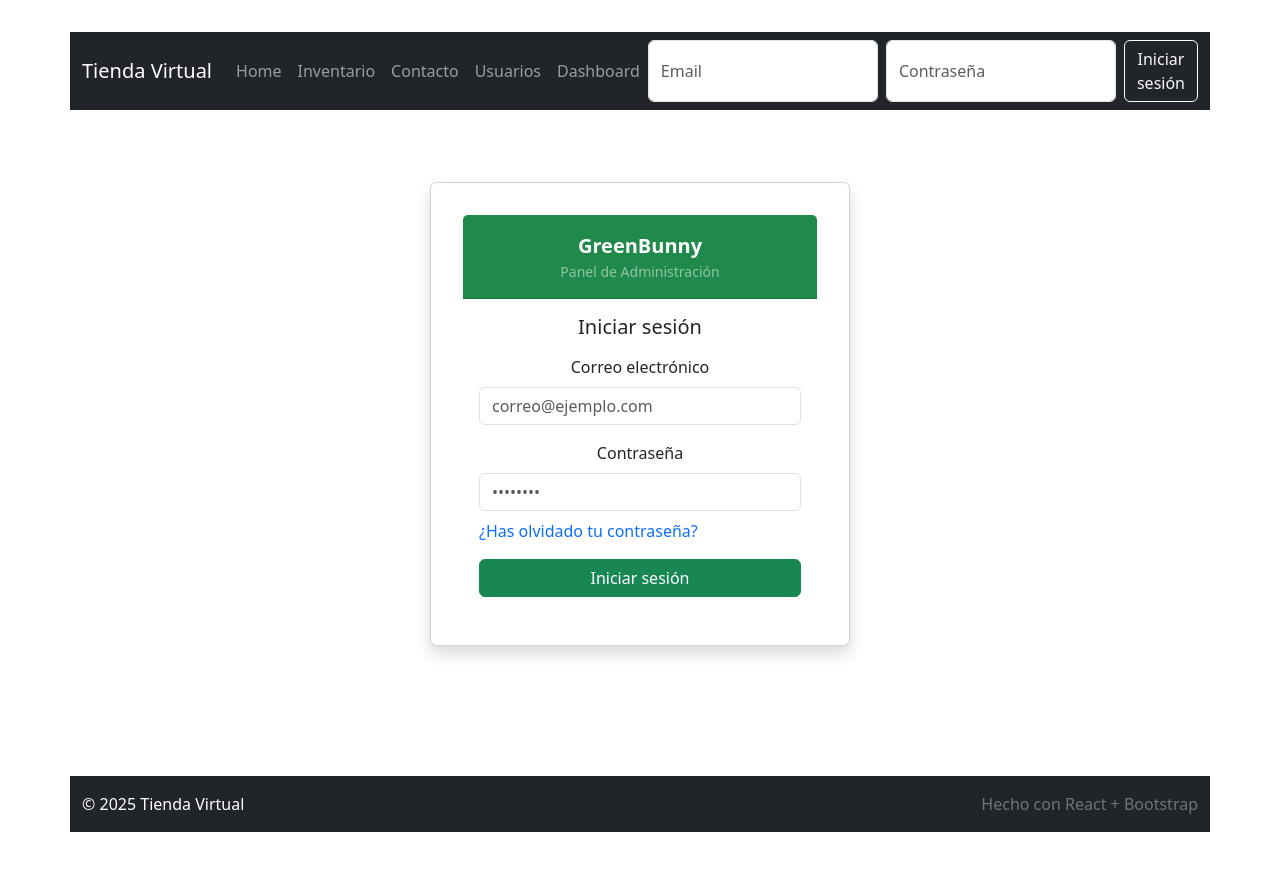
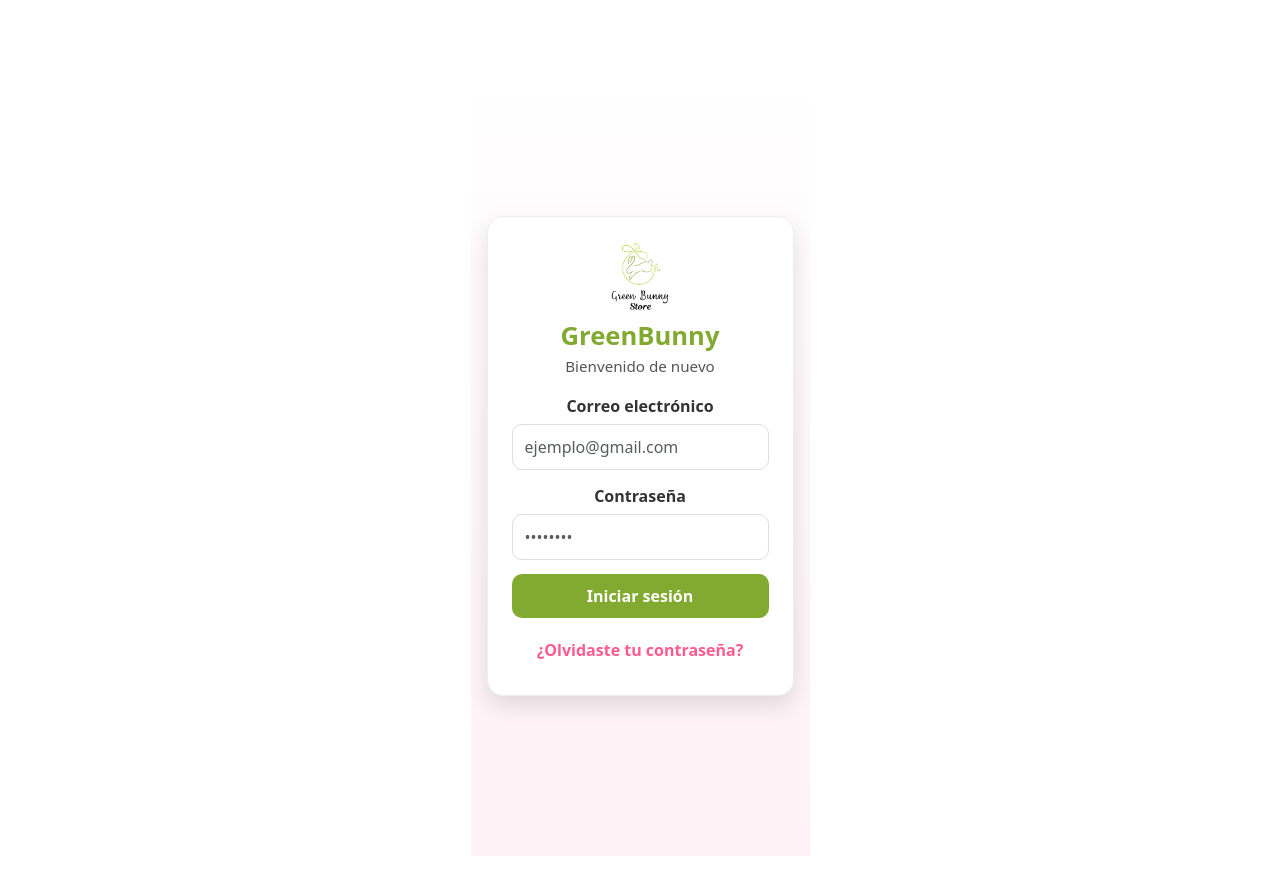
Before and after one commit to JuanVargasCastillo/Proyecto-Fullstack2-React, a React (Vite) app in the folder frontend/: page /login in a window 1280 px wide. Shown: the top 894 px of the page. Before the commit the page ends 864 px from the top, so only its background shows below. Built offline with nearby package versions, Linux system fonts and the light colour scheme.

Commit message:
Login funcionando para conectar con backend

```diff
--- a/frontend/src/App.jsx
+++ b/frontend/src/App.jsx
@@ -2,7 +2,7 @@ import { useState } from 'react'
 import reactLogo from './assets/react.svg'
 import viteLogo from '/vite.svg'
 import './App.css'
-import { Routes, Route, Navigate } from 'react-router-dom'
+import { Routes, Route, Navigate, useLocation } from 'react-router-dom'
 import 'bootstrap/dist/css/bootstrap.min.css'
 import Navbar from './componentes/Navbar/Navbar'
 import Footer from './componentes/Footer/Footer'
@@ -18,24 +18,26 @@ import { ToastProvider } from './componentes/shared/ToastProvider'
 
 function App() {
   const [count, setCount] = useState(0)
+  const location = useLocation()
+  const isLoginRoute = location.pathname === '/login'
 
   return (
     <AuthProvider>
       <ToastProvider>
         <div className="d-flex flex-column min-vh-100">
-          <Navbar />
+          {!isLoginRoute && <Navbar />}
           <main className="flex-grow-1 container py-4">
             <Routes>
-              <Route path="/" element={<Home />} />
+              <Route path="/" element={<Navigate to="/login" replace />} />
               <Route path="/login" element={<Login />} />
               <Route path="/inventario" element={<ProtectedRoute><Inventario /></ProtectedRoute>} />
               <Route path="/contacto" element={<Contacto />} />
               <Route path="/dashboard" element={<ProtectedRoute><Dashboard /></ProtectedRoute>} />
               <Route path="/usuarios" element={<ProtectedRoute><Usuarios /></ProtectedRoute>} />
-              <Route path="*" element={<Navigate to="/" replace />} />
+              <Route path="*" element={<Navigate to="/login" replace />} />
             </Routes>
           </main>
-          <Footer />
+          {!isLoginRoute && <Footer />}
         </div>
       </ToastProvider>
     </AuthProvider>
--- a/frontend/src/pages/Login/Login.jsx
+++ b/frontend/src/pages/Login/Login.jsx
@@ -1,85 +1,193 @@
-import { useState } from 'react'
-import { useNavigate } from 'react-router-dom'
-import { useAuth } from '../../context/AuthContext'
-import { useToast } from '../../componentes/shared/ToastProvider'
+import { useState } from 'react';
+import { useNavigate } from 'react-router-dom';
+import './login.css';
 
 export default function Login() {
-  const { login } = useAuth()
-  const { show } = useToast()
-  const navigate = useNavigate()
-  const [email, setEmail] = useState('')
-  const [password, setPassword] = useState('')
-  const [loading, setLoading] = useState(false)
-  const [errors, setErrors] = useState({})
+  const navigate = useNavigate();
 
-  const validate = () => {
-    const errs = {}
-    if (!email) errs.email = 'El correo es obligatorio'
-    else if (!/^[^\s@]+@[^\s@]+\.[^\s@]+$/.test(email)) errs.email = 'Formato de correo inválido'
-    if (!password) errs.password = 'La contraseña es obligatoria'
-    setErrors(errs)
-    return Object.keys(errs).length === 0
+  const [email, setEmail] = useState('');
+  const [password, setPassword] = useState('');
+
+  const [errorEmail, setErrorEmail] = useState('');
+  const [errorPassword, setErrorPassword] = useState('');
+  const [errorGeneral, setErrorGeneral] = useState('');
+
+  const [showForgotModal, setShowForgotModal] = useState(false);
+
+  const resetErrors = () => {
+    setErrorEmail('');
+    setErrorPassword('');
+    setErrorGeneral('');
+  };
+
+  const findUser = (emailToFind) => {
+    let raw =
+      localStorage.getItem('usuariosRegistrados') ||
+      localStorage.getItem('usuarios') ||
+      localStorage.getItem('Users') ||
+      '[]';
+
+    let users = [];
+    try {
+      users = JSON.parse(raw);
+      if (!Array.isArray(users)) users = [];
+    } catch {
+      users = [];
     }
 
-  const handleSubmit = async (e) => {
-    e.preventDefault()
-    if (!validate()) return
-    try {
-      setLoading(true)
-      const user = await login(email, password)
-      show(`Bienvenido ${user.nombre}`, 'success')
-      navigate('/dashboard')
-    } catch (err) {
-      show(err.message || 'Error de autenticación', 'danger')
-    } finally {
-      setLoading(false)
-    }
+    const normalizedEmail = String(emailToFind || '').trim().toLowerCase();
+
+    const user = users.find((u) => {
+      const uEmail = (u?.correo || u?.email || u?.usuario || '').toLowerCase();
+      return uEmail === normalizedEmail;
+    });
+
+    return user || null;
+  };
+
+  const getUserPassword = (user) => {
+    return user?.contrasena ?? user?.password ?? user?.pass ?? '';
+  };
+
+  const handleSubmit = (e) => {
+    e.preventDefault();
+    resetErrors();
+
+    const trimmedEmail = email.trim();
+    const trimmedPassword = password.trim();
+
+    if (!trimmedEmail || !trimmedPassword) {
+      if (!trimmedEmail) setErrorEmail('Por favor ingresa tu correo electrónico.');
+      if (!trimmedPassword) setErrorPassword('Por favor ingresa tu contraseña.');
+      setErrorGeneral('Completa los campos requeridos.');
+      return;
     }
 
+    const user = findUser(trimmedEmail);
+    if (!user) {
+      setErrorEmail('El correo no está registrado.');
+      setErrorGeneral('El correo no existe.');
+      return;
+    }
+
+    const storedPassword = getUserPassword(user);
+    if (String(storedPassword) !== trimmedPassword) {
+      setErrorPassword('Contraseña incorrecta.');
+      setErrorGeneral('Credenciales inválidas.');
+      return;
+    }
+
+    const usuarioLogueado = {
+      email: user?.correo || user?.email || trimmedEmail,
+      nombre: user?.nombre || user?.name || 'Usuario',
+      rol: user?.rol || 'ADMIN',
+    };
+    // Guardar según tu requerimiento
+    localStorage.setItem('usuarioLogueado', JSON.stringify(usuarioLogueado));
+    // También guardar en 'user' para integrarse con AuthContext existente
+    localStorage.setItem('user', JSON.stringify(usuarioLogueado));
+
+    // Forzar recarga para que AuthContext tome el usuario y ProtectedRoute permita /dashboard
+    window.location.href = '/dashboard';
+    // Como alternativa SPA (si no usas ProtectedRoute con AuthContext):
+    // navigate('/dashboard');
+  };
+
   return (
-    <div className="container d-flex align-items-center justify-content-center" style={{ minHeight: '70vh' }}>
-      <div className="card shadow" style={{ maxWidth: 420, width: '100%' }}>
-        <div className="card-header text-center" style={{ backgroundColor: '#1f8a4b', color: '#fff' }}>
-          <div className="d-flex flex-column align-items-center py-2">
-            {/* Logo GreenBunny: reemplazar src por la ruta real cuando esté disponible */}
-            <div className="fw-bold fs-5">GreenBunny</div>
-            <small className="text-white-50">Panel de Administración</small>
+    <div className="login-page">
+      <div className="login-card">
+        <div className="brand">
+          <img src="/img/logo.png" alt="GreenBunny" className="brand-logo" />
+          <h1 className="brand-title">GreenBunny</h1>
+          <p className="brand-subtitle">Bienvenido de nuevo</p>
         </div>
+
+        <form className="login-form" onSubmit={handleSubmit} noValidate>
+          {errorGeneral ? <div className="alert-error">{errorGeneral}</div> : null}
+
+          <div className="form-group">
+            <label htmlFor="email" className="form-label">Correo electrónico</label>
+            <input
+              id="email"
+              type="email"
+              className={`form-control ${errorEmail ? 'is-invalid' : ''}`}
+              placeholder="ejemplo@gmail.com"
+              value={email}
+              onChange={(e) => setEmail(e.target.value)}
+            />
+            {errorEmail ? <div className="invalid-feedback d-block">{errorEmail}</div> : null}
           </div>
-        <div className="card-body">
-          <h5 className="mb-3 text-center">Iniciar sesión</h5>
-          <form onSubmit={handleSubmit} noValidate>
-            <div className="mb-3">
-              <label className="form-label">Correo electrónico</label>
+
+          <div className="form-group">
+            <label htmlFor="password" className="form-label">Contraseña</label>
+            <input
+              id="password"
+              type="password"
+              className={`form-control ${errorPassword ? 'is-invalid' : ''}`}
+              placeholder="••••••••"
+              value={password}
+              onChange={(e) => setPassword(e.target.value)}
+            />
+            {errorPassword ? <div className="invalid-feedback d-block">{errorPassword}</div> : null}
+          </div>
+
+          <div className="actions">
+            <button type="submit" className="btn btn-success w-100">Iniciar sesión</button>
+          </div>
+
+          <div className="forgot">
+            <button
+              type="button"
+              className="forgot-link"
+              onClick={() => setShowForgotModal(true)}
+            >
+              ¿Olvidaste tu contraseña?
+            </button>
+          </div>
+        </form>
+      </div>
+
+      {showForgotModal && (
+        <div className="modal-overlay" onClick={() => setShowForgotModal(false)}>
+          <div className="modal-card" onClick={(e) => e.stopPropagation()}>
+            <div className="modal-header">
+              <h5>Recuperar contraseña</h5>
+              <button
+                className="btn btn-close"
+                onClick={() => setShowForgotModal(false)}
+                aria-label="Cerrar"
+              >
+                ×
+              </button>
+            </div>
+            <div className="modal-body">
+              <p className="modal-text">
+                Ingresa tu correo y te enviaremos instrucciones para recuperar tu contraseña.
+              </p>
               <input
                 type="email"
-                className={`form-control ${errors.email ? 'is-invalid' : ''}`}
-                value={email}
-                onChange={(e) => setEmail(e.target.value)}
-                placeholder="correo@ejemplo.com"
+                className="form-control"
+                placeholder="tu-correo@gmail.com"
+                readOnly={false}
               />
-              {errors.email && <div className="invalid-feedback">{errors.email}</div>}
             </div>
-            <div className="mb-2">
-              <label className="form-label">Contraseña</label>
-              <input
-                type="password"
-                className={`form-control ${errors.password ? 'is-invalid' : ''}`}
-                value={password}
-                onChange={(e) => setPassword(e.target.value)}
-                placeholder="••••••••"
-              />
-              {errors.password && <div className="invalid-feedback">{errors.password}</div>}
-            </div>
-            <div className="d-flex justify-content-between align-items-center mb-3">
-              <a href="#" className="text-decoration-none" onClick={(e) => e.preventDefault()}>¿Has olvidado tu contraseña?</a>
-            </div>
-            <button type="submit" className="btn btn-success w-100" disabled={loading}>
-              {loading ? 'Ingresando...' : 'Iniciar sesión'}
+            <div className="modal-footer">
+              <button
+                className="btn btn-outline-pink"
+                onClick={() => setShowForgotModal(false)}
+              >
+                Cancelar
               </button>
-          </form>
+              <button
+                className="btn btn-success"
+                onClick={() => setShowForgotModal(false)}
+              >
+                Enviar
+              </button>
             </div>
           </div>
         </div>
-  )
+      )}
+    </div>
+  );
 }
--- /dev/null
+++ b/frontend/src/pages/Login/login.css
@@ -0,0 +1,254 @@
+/* ===========================
+   GreenBunny Login Styles
+   Scoped to login page
+=========================== */
+
+/* Color palette */
+:root {
+  --gb-green: #82aa31;
+  --gb-green-dark: #6f9a2b;
+  --gb-pink: #f8a9c4;
+  --gb-pink-strong: #ff5c8d;
+  --gb-pink-light: #fa9fbc;
+  --gb-pink-bg: #fff1f6;
+  --gb-text: #333333;
+  --gb-muted: #555555;
+  --gb-white: #ffffff;
+  --gb-shadow: rgba(0, 0, 0, 0.12);
+}
+
+/* Page layout */
+.login-page {
+  min-height: 100vh;
+  display: grid;
+  place-items: center;
+  background: linear-gradient(180deg, #ffffff 0%, #fff1f6 100%);
+  padding: 1rem;
+}
+
+/* Card */
+.login-card {
+  width: 100%;
+  max-width: 420px;
+  background: var(--gb-white);
+  border: 1px solid #eee;
+  border-radius: 16px;
+  box-shadow: 0 10px 24px var(--gb-shadow);
+  padding: 24px;
+}
+
+/* Brand */
+.brand {
+  text-align: center;
+  margin-bottom: 16px;
+}
+.brand-logo {
+  width: 72px;
+  height: 72px;
+  object-fit: contain;
+}
+.brand-title {
+  font-size: 1.6rem;
+  font-weight: 800;
+  color: var(--gb-green);
+  margin: 8px 0 0;
+}
+.brand-subtitle {
+  color: var(--gb-muted);
+  font-size: 0.95rem;
+  margin-top: 4px;
+}
+
+/* Form */
+.login-form {
+  margin-top: 8px;
+}
+
+.form-group {
+  margin-bottom: 14px;
+}
+
+.form-label {
+  display: block;
+  font-weight: 600;
+  color: var(--gb-text);
+  margin-bottom: 6px;
+}
+
+.form-control {
+  width: 100%;
+  padding: 10px 12px;
+  border: 1px solid #ddd;
+  border-radius: 10px;
+  outline: none;
+  color: var(--gb-text);
+  transition: border-color 0.2s ease, box-shadow 0.2s ease;
+  background-color: var(--gb-white);
+}
+.form-control:focus {
+  border-color: var(--gb-pink);
+  box-shadow: 0 0 0 3px rgba(248, 169, 196, 0.25);
+}
+
+.is-invalid {
+  border-color: var(--gb-pink-strong);
+}
+
+.invalid-feedback {
+  font-size: 0.85rem;
+  color: var(--gb-pink-strong);
+  margin-top: 6px;
+}
+
+/* Alert error */
+.alert-error {
+  background: #ffe4ec;
+  border: 1px solid var(--gb-pink);
+  color: var(--gb-text);
+  padding: 10px 12px;
+  border-radius: 10px;
+  margin-bottom: 12px;
+}
+
+/* Actions */
+.actions {
+  margin-top: 6px;
+}
+
+.w-100 {
+  width: 100%;
+}
+
+/* Buttons */
+.btn {
+  display: inline-block;
+  font-weight: 700;
+  border: none;
+  border-radius: 10px;
+  padding: 10px 14px;
+  cursor: pointer;
+  transition: transform 0.2s ease, box-shadow 0.2s ease, background-color 0.2s;
+}
+
+.btn:active {
+  transform: translateY(1px);
+}
+
+.btn-success {
+  background-color: var(--gb-green);
+  color: #fff;
+}
+.btn-success:hover {
+  background-color: var(--gb-green-dark);
+}
+
+.btn-outline-pink {
+  background: transparent;
+  border: 2px solid var(--gb-pink);
+  color: var(--gb-pink-strong);
+}
+.btn-outline-pink:hover {
+  background: var(--gb-pink-light);
+  border-color: var(--gb-pink-light);
+  color: #fff;
+}
+
+.btn-close {
+  background: transparent;
+  color: var(--gb-text);
+  font-size: 1.2rem;
+  line-height: 1;
+  padding: 0 6px;
+}
+
+/* Forgot password link */
+.forgot {
+  margin-top: 10px;
+  text-align: center;
+}
+.forgot-link {
+  background: none;
+  border: none;
+  color: var(--gb-pink-strong);
+  font-weight: 700;
+  cursor: pointer;
+  text-decoration: none;
+}
+.forgot-link:hover {
+  color: #ff1a6b;
+  text-decoration: underline;
+}
+
+/* Modal (visual only) */
+.modal-overlay {
+  position: fixed;
+  inset: 0;
+  background: rgba(255, 179, 211, 0.35);
+  display: grid;
+  place-items: center;
+  z-index: 1050;
+}
+
+.modal-card {
+  width: 92%;
+  max-width: 520px;
+  background: #fff;
+  border: 1px solid #eee;
+  border-radius: 16px;
+  box-shadow: 0 10px 30px rgba(0, 0, 0, 0.18);
+  overflow: hidden;
+}
+
+.modal-header {
+  display: flex;
+  justify-content: space-between;
+  align-items: center;
+  background: #bfd64f;
+  color: #fff;
+  padding: 12px 16px;
+}
+.modal-header h5 {
+  margin: 0;
+  font-size: 1rem;
+}
+
+.modal-body {
+  padding: 14px 16px;
+}
+.modal-text {
+  color: var(--gb-text);
+  margin-bottom: 10px;
+}
+
+.modal-footer {
+  display: flex;
+  justify-content: flex-end;
+  gap: 8px;
+  padding: 12px 16px 16px;
+  border-top: 1px solid #eee;
+}
+
+/* Utility from original */
+.bg-success {
+  background-color: var(--gb-green) !important;
+}
+.footer-copy {
+  color: var(--gb-pink-strong);
+  font-size: 0.9rem;
+}
+
+/* Admin title (if used anywhere) */
+.titulo-admin {
+  color: var(--gb-green);
+  font-weight: bold;
+}
+
+/* Responsive */
+@media (max-width: 480px) {
+  .login-card {
+    padding: 18px;
+  }
+  .brand-title {
+    font-size: 1.4rem;
+  }
+}
```
Also changed, not shown: frontend/public/img/logo.png (renamed from frontend/public/greenbunny-logo.png). Lines whose indentation alone changed are shown as unchanged.
